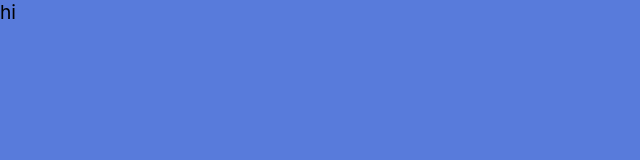
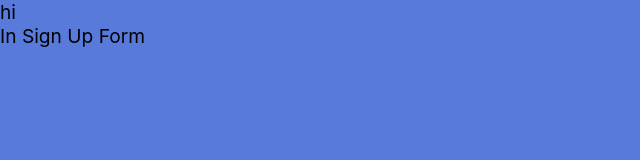
Before and after one commit to emrichmp/myFoodJournal-Frontend, a React (Create React App) app: page /#/ in a window 1280 px wide. Before the commit this address led to /#/myGoals. Shown: the top 160 px of the page, without its empty margins (0-640 px from the left). Built offline with nearby package versions, Linux system fonts and the light colour scheme; a web font is replaced by a local one.

Commit message:
changed login to login form, create a folder for all the login stuff, updated imports

```diff
--- a/src/Login.js
+++ /dev/null
@@ -1,13 +0,0 @@
-import React from 'react';
-
-class Login extends React.Component {
-  render () {
-    return (
-      <div className="Login">
-          hi
-      </div>
-    );
-  }
-}
-
-  export default Login;
--- /dev/null
+++ b/src/components/Login/Loginpage.js
@@ -0,0 +1,15 @@
+import React from 'react';
+import SignUpForm from './SignUpForm'
+
+class Loginpage extends React.Component {
+  render () {
+    return (
+      <div className="Login">
+          hi
+          <SignUpForm />
+      </div>
+    );
+  }
+}
+
+  export default Loginpage;
--- /dev/null
+++ b/src/components/Login/SignUpForm.js
@@ -0,0 +1,13 @@
+import React from 'react';
+
+class SignUpForm extends React.Component {
+    render () {
+      return (
+        <div className="sign-up">
+            In Sign Up Form
+        </div>
+      );
+    }
+  }
+
+export default SignUpForm;
--- a/src/index.js
+++ b/src/index.js
@@ -2,7 +2,7 @@ import React from 'react';
 import ReactDOM from 'react-dom';
 import './index.css';
 import App from './App';
-import Login from './Login'
+import Login from './components/Login/Loginpage'
 import reportWebVitals from './reportWebVitals';
 
 const loggedIn = 0
```
